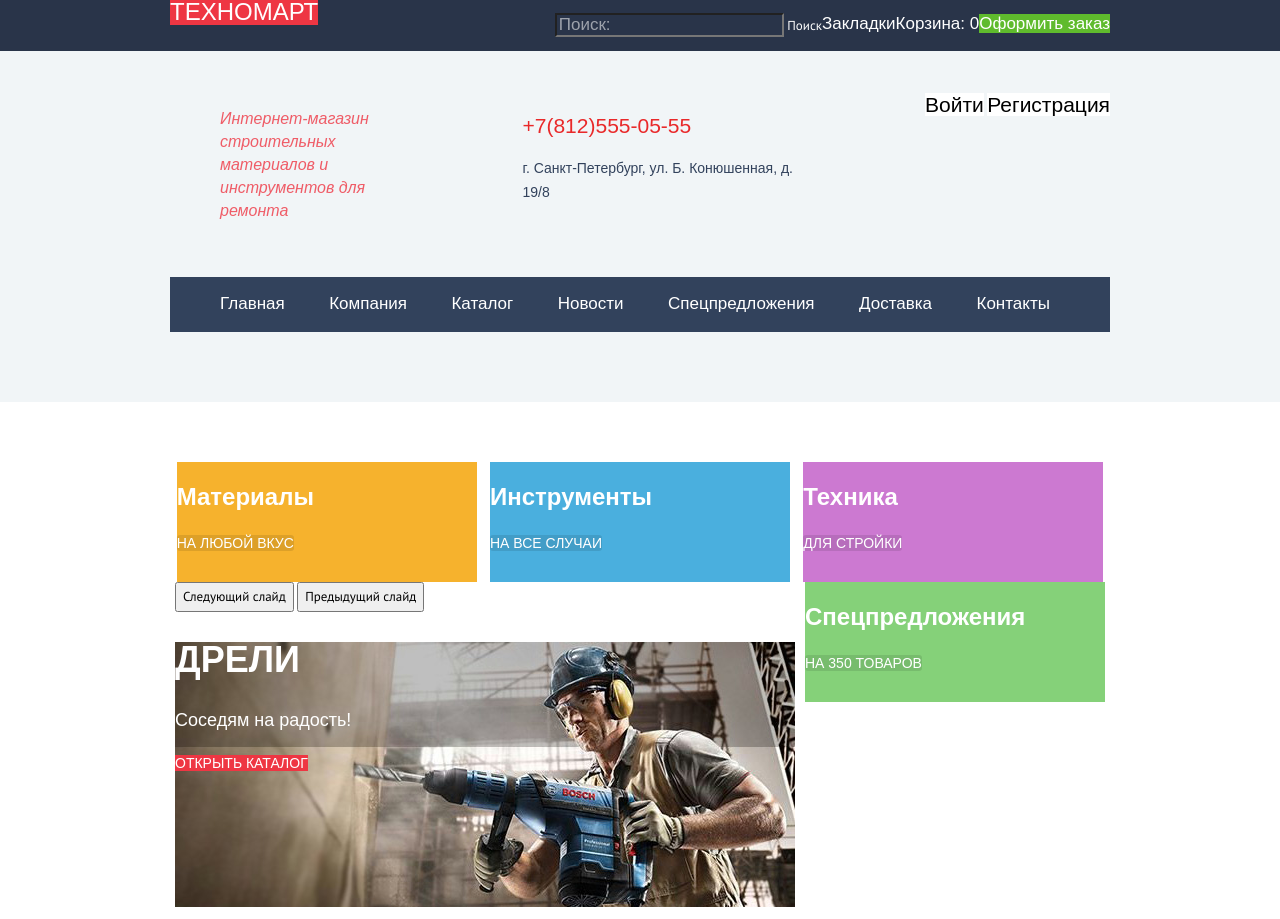
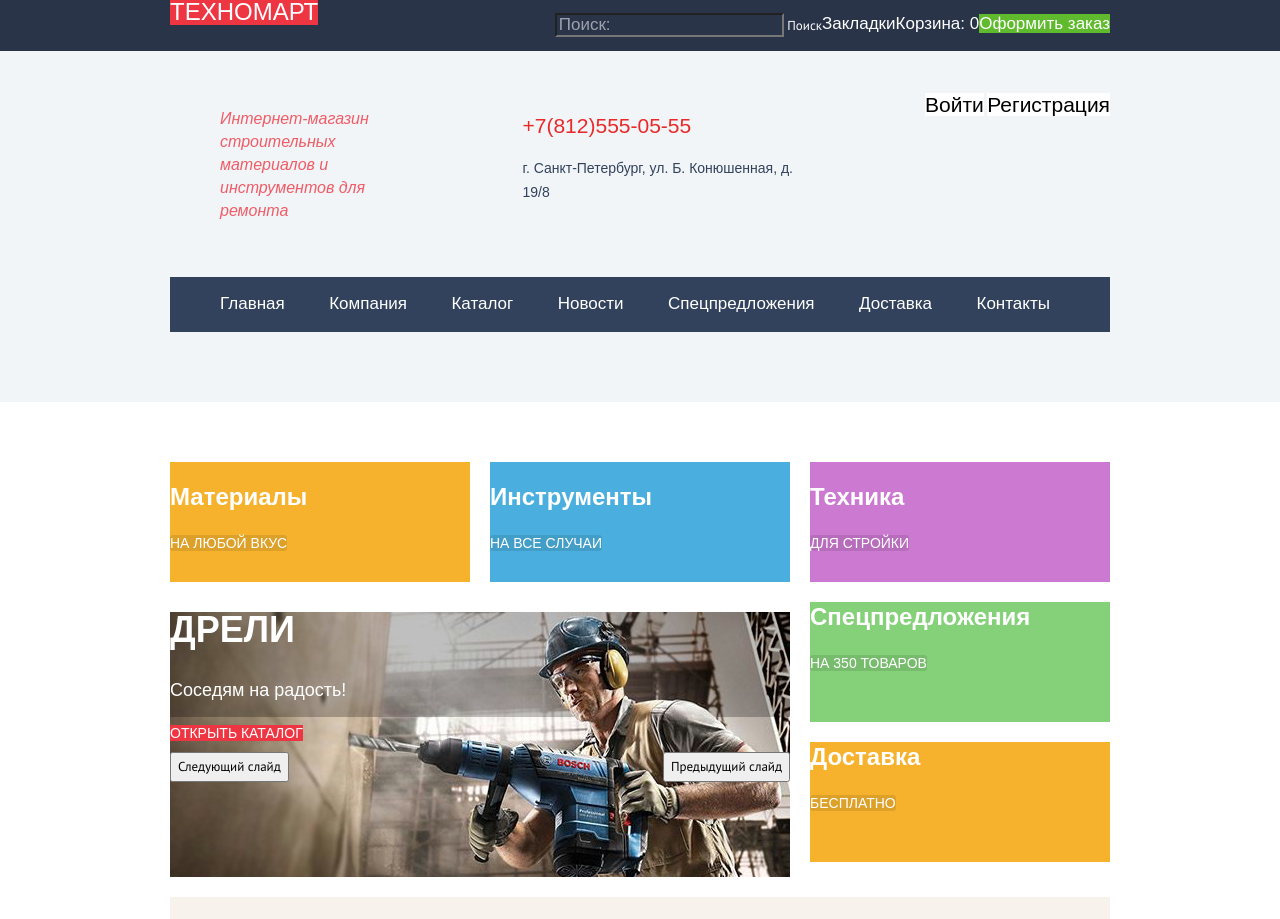
Before and after one commit to BiryukovNikolay/768557-technomart, a plain HTML site: page index.html in a window 1280 px wide. Shown: the top 919 px of the page. Drawn offline with Linux system fonts and the light colour scheme; a web font is replaced by a local one.

Commit message:
настройка

```diff
--- a/css/style.css
+++ b/css/style.css
@@ -324,14 +324,19 @@ a.ordering:active {
 .site-nav {
   list-style: none;
 }
+.catalog1 {
+  display: flex;
+  justify-content: space-between;
+  flex-wrap: wrap;
+  margin-bottom: 20px;
+}
 
 .catalog {
+  display: flex;
+  justify-content: space-between;
   margin-bottom: 20px;
-  display: flex;
-  flex-wrap: wrap;
   background: #fff;
   color: #000;
-  justify-content: space-around;
 }
 
 .category  h2 {
@@ -387,6 +392,12 @@ a.ordering:active {
   background: #85d179
 }
 
+.slider {
+  margin: 0px;
+  padding: 0px;
+  position: relative;
+}
+
 
 .slide1 {
   font-size: 18px;
@@ -402,6 +413,7 @@ a.ordering:active {
 }
 
 .slide2 {
+  display: none;
   font-size: 18px;
   line-height: 24px;
   font-weight: 400;
@@ -429,8 +441,20 @@ a.ordering:active {
   text-align: center;
   background: #ee3643;
   color: #fff;
-  text-transform: uppercase
+  text-transform: uppercase;
 }
+
+.slider-btn1 {
+  position: absolute;
+  top: 170px;
+}
+
+.slider-btn2 {
+  position: absolute;
+  top: 170px;
+  right: 0px;
+}
+
 
 .wrapper {
   align-content: center;
@@ -483,6 +507,9 @@ a.ordering:active {
   border: 1px solid #e5e5e5;
   width: 220px;
   height: 320px;
+  margin-bottom: 20px;
+
+
 }
 .catalog-items{
   padding: 0px;
@@ -565,7 +592,6 @@ a.ordering:active {
   display: flex;
   margin-bottom: 80px;
   padding-bottom: 100px;
-  margin-left: 10px;
 }
 .services {
   background-color: #f2f6f8;
--- a/index.html
+++ b/index.html
@@ -69,7 +69,7 @@
     </header>
     <main>
       <div class="page-container">
-      <section class="catalog">
+      <section class="catalog1">
         <div class="category material new">
           <h2>Материалы</h2>
           <a class="category-btn" href="material.html">На любой вкус</a>
@@ -96,13 +96,15 @@
             <a class="slide-btn" href="catalog.html">Открыть каталог</a>
           </div>
         </div>
-        <div class="category discount">
+        <div class="category-block">
+          <div class="category discount">
             <h2>Cпецпредложения</h2>
             <a class="category-btn" href="discount.html">На 350 товаров</a>
         </div>
         <div class="category dilivery">
             <h2>Доставка</h2>
             <a class="category-btn href=dilivery.html">Бесплатно</a>
+        </div>
         </div>
       </section>
       <section class="popular-goods">
```
